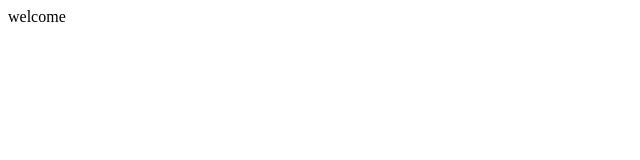
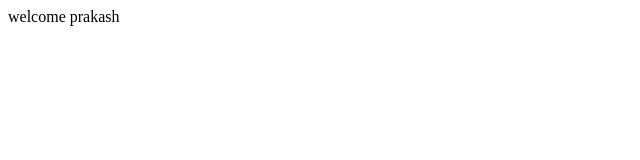
Before and after one commit to pushparaj36/pet-shop, a plain HTML site: page index.html in a window 1280 px wide. Shown: the full height of the page, 0-640 px from the left. Drawn offline with Linux system fonts and the light colour scheme.

```diff
--- a/index.html
+++ b/index.html
@@ -7,5 +7,6 @@
 </head>
 <body>
     welcome
+    prakash
 </body>
 </html>
```
